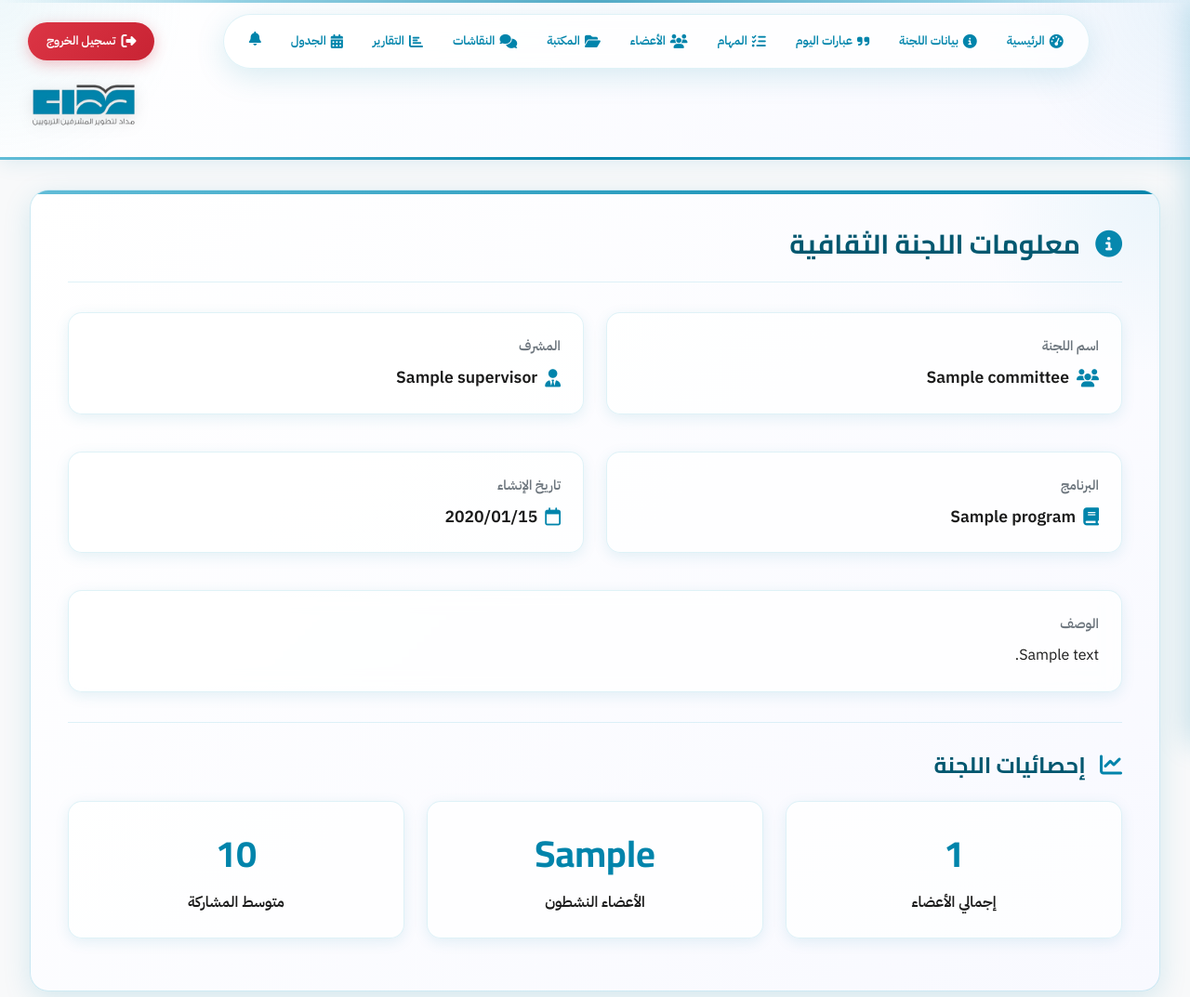
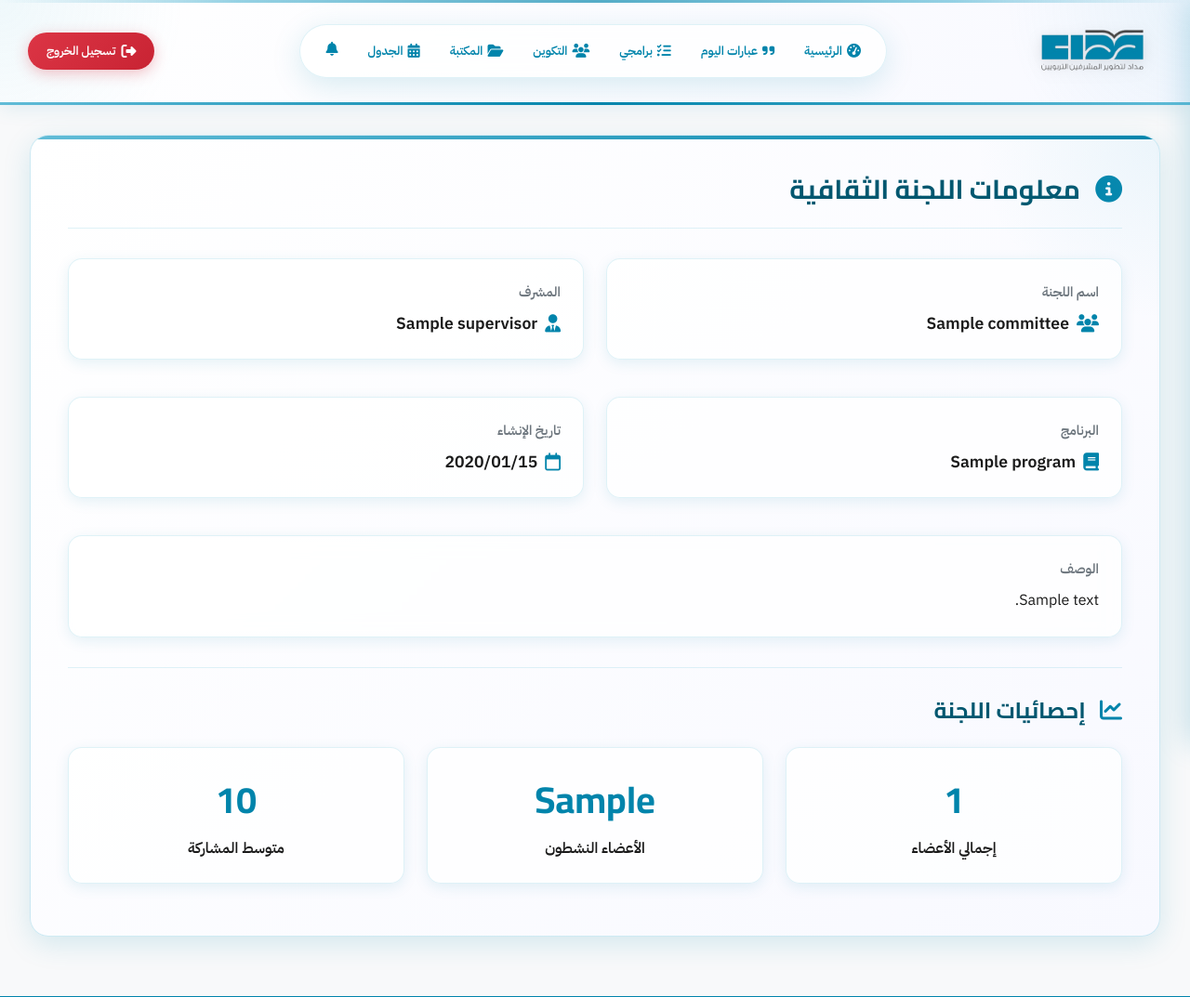
Before and after one commit to jojo-bojo-coder/Islamic_learning_platform, a Django app: template templates/cultural_committee/committee_info.html in a window 1280 px wide. Shown: the top 1073 px of the page at 93% size. Run offline with Django 5.2, Linux system fonts and the light colour scheme; the template is opened without the code that fills it: most values are stand-ins (such as "Sample title", 1, 10 or a date in 2020); some web fonts are replaced.

Commit message:
update005

```diff
--- a/templates/cultural_committee/base.html
+++ b/templates/cultural_committee/base.html
@@ -995,11 +995,11 @@
                             <i class="fas fa-tachometer-alt"></i>الرئيسية
                         </a>
                     </li>
-                    <li>
-                        <a href="{% url 'cultural_committee_info' %}" class="navbar-link {% if request.resolver_match.url_name == 'cultural_committee_info' %}active{% endif %}">
-                            <i class="fas fa-info-circle"></i>بيانات اللجنة
-                        </a>
-                    </li>
+<!--                    <li>-->
+<!--                        <a href="{% url 'cultural_committee_info' %}" class="navbar-link {% if request.resolver_match.url_name == 'cultural_committee_info' %}active{% endif %}">-->
+<!--                            <i class="fas fa-info-circle"></i>بيانات اللجنة-->
+<!--                        </a>-->
+<!--                    </li>-->
                     <li>
                         <a href="{% url 'cultural_daily_phrases' %}" class="navbar-link {% if 'daily_phrase' in request.resolver_match.url_name %}active{% endif %}">
                             <i class="fas fa-quote-right"></i>عبارات اليوم
@@ -1007,12 +1007,12 @@
                     </li>
                     <li>
                         <a href="{% url 'cultural_task_management' %}" class="navbar-link {% if 'task' in request.resolver_match.url_name %}active{% endif %}">
-                            <i class="fas fa-tasks"></i>المهام
+                            <i class="fas fa-tasks"></i>برامجي
                         </a>
                     </li>
                     <li>
                         <a href="{% url 'cultural_member_management' %}" class="navbar-link {% if 'member' in request.resolver_match.url_name %}active{% endif %}">
-                            <i class="fas fa-users"></i>الأعضاء
+                            <i class="fas fa-users"></i>التكوين
                         </a>
                     </li>
                     <li>
@@ -1020,16 +1020,16 @@
                             <i class="fas fa-folder-open"></i>المكتبة
                         </a>
                     </li>
-                    <li>
-                        <a href="{% url 'cultural_discussions' %}" class="navbar-link {% if 'discussion' in request.resolver_match.url_name %}active{% endif %}">
-                            <i class="fas fa-comments"></i>النقاشات
-                        </a>
-                    </li>
-                    <li>
-                        <a href="{% url 'cultural_reports' %}" class="navbar-link {% if request.resolver_match.url_name == 'cultural_reports' %}active{% endif %}">
-                            <i class="fas fa-chart-bar"></i>التقارير
-                        </a>
-                    </li>
+<!--                    <li>-->
+<!--                        <a href="{% url 'cultural_discussions' %}" class="navbar-link {% if 'discussion' in request.resolver_match.url_name %}active{% endif %}">-->
+<!--                            <i class="fas fa-comments"></i>النقاشات-->
+<!--                        </a>-->
+<!--                    </li>-->
+<!--                    <li>-->
+<!--                        <a href="{% url 'cultural_reports' %}" class="navbar-link {% if request.resolver_match.url_name == 'cultural_reports' %}active{% endif %}">-->
+<!--                            <i class="fas fa-chart-bar"></i>التقارير-->
+<!--                        </a>-->
+<!--                    </li>-->
                     <li>
                         <a href="{% url 'schedule_calendar' %}" class="navbar-link {% if 'schedule' in request.resolver_match.url_name %}active{% endif %}">
                             <i class="fas fa-calendar-alt"></i>الجدول
@@ -1073,11 +1073,11 @@
                         <i class="fas fa-tachometer-alt"></i> الرئيسية
                     </a>
                 </li>
-                <li>
-                    <a href="{% url 'cultural_committee_info' %}" class="{% if request.resolver_match.url_name == 'cultural_committee_info' %}active{% endif %}">
-                        <i class="fas fa-info-circle"></i> بيانات اللجنة
-                    </a>
-                </li>
+<!--                <li>-->
+<!--                    <a href="{% url 'cultural_committee_info' %}" class="{% if request.resolver_match.url_name == 'cultural_committee_info' %}active{% endif %}">-->
+<!--                        <i class="fas fa-info-circle"></i> بيانات اللجنة-->
+<!--                    </a>-->
+<!--                </li>-->
                 <li>
                     <a href="{% url 'cultural_daily_phrases' %}" class="{% if 'daily_phrase' in request.resolver_match.url_name %}active{% endif %}">
                         <i class="fas fa-quote-right"></i> عبارات اليوم
@@ -1085,12 +1085,12 @@
                 </li>
                 <li>
                     <a href="{% url 'cultural_task_management' %}" class="{% if 'task' in request.resolver_match.url_name %}active{% endif %}">
-                        <i class="fas fa-tasks"></i> المهام
+                        <i class="fas fa-tasks"></i> برامجي
                     </a>
                 </li>
                 <li>
                     <a href="{% url 'cultural_member_management' %}" class="{% if 'member' in request.resolver_match.url_name %}active{% endif %}">
-                        <i class="fas fa-users"></i> الأعضاء
+                        <i class="fas fa-users"></i> التكوين
                     </a>
                 </li>
                 <li>
@@ -1098,16 +1098,16 @@
                         <i class="fas fa-folder-open"></i> المكتبة
                     </a>
                 </li>
-                <li>
-                    <a href="{% url 'cultural_discussions' %}" class="{% if 'discussion' in request.resolver_match.url_name %}active{% endif %}">
-                        <i class="fas fa-comments"></i>النقاشات
-                    </a>
-                </li>
-                <li>
-                    <a href="{% url 'cultural_reports' %}" class="{% if request.resolver_match.url_name == 'cultural_reports' %}active{% endif %}">
-                        <i class="fas fa-chart-bar"></i> التقارير
-                    </a>
-                </li>
+<!--                <li>-->
+<!--                    <a href="{% url 'cultural_discussions' %}" class="{% if 'discussion' in request.resolver_match.url_name %}active{% endif %}">-->
+<!--                        <i class="fas fa-comments"></i>النقاشات-->
+<!--                    </a>-->
+<!--                </li>-->
+<!--                <li>-->
+<!--                    <a href="{% url 'cultural_reports' %}" class="{% if request.resolver_match.url_name == 'cultural_reports' %}active{% endif %}">-->
+<!--                        <i class="fas fa-chart-bar"></i> التقارير-->
+<!--                    </a>-->
+<!--                </li>-->
                 <li>
                     <a href="{% url 'schedule_calendar' %}" class="{% if 'schedule' in request.resolver_match.url_name %}active{% endif %}">
                         <i class="fas fa-calendar-alt"></i> الجدول
```
